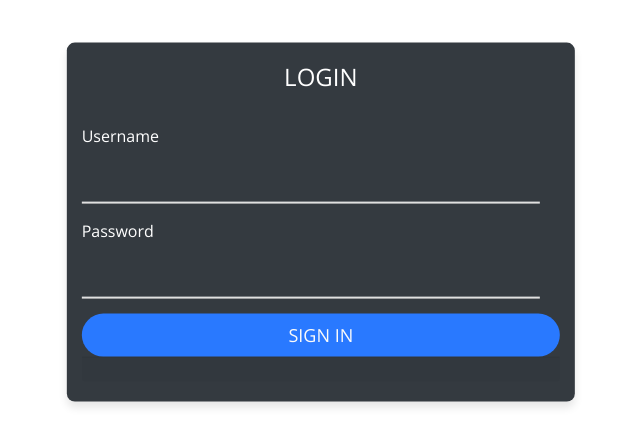
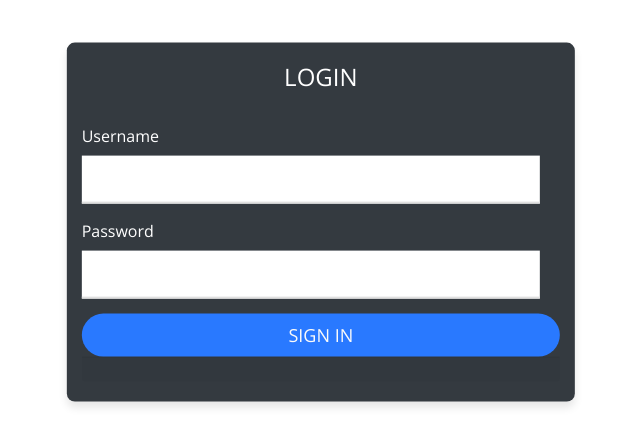
Before and after one commit to anupjungkarki/Online-Learning-System, a Django app: page /login_form/ in a window 1280 px wide. Shown: the part 78-525 px from the top of the page, without its empty margins (375-1015 px from the left). Run offline with Django 3.2, Linux system fonts and the light colour scheme; some libraries are stand-ins or nearby versions.

Commit message:
(Fix:Error)

```diff
--- a/elearn/templates/login.html
+++ b/elearn/templates/login.html
@@ -39,9 +39,9 @@
             <form action="{% url 'login' %}" method="POST">
               {% csrf_token %}
               <label class="text-white">Username</label><br>
-              <input type="text" name="username" required="Fill Username"><br>
+              <input type="text" name="username" required="Fill Username" style="background-color: white"><br>
               <label class="text-white">Password</label><br>
-              <input type="password" name="password" required="Fill Password"><br>
+              <input type="password" name="password" required="Fill Password" style="background-color: white"><br>
               <button>Sign in</button>
             </form>
             <div class="card-footer">
--- /dev/null
+++ b/olsenv/pyvenv.cfg
@@ -0,0 +1,3 @@
+home = C:\Users\Anup karki\AppData\Local\Programs\Python\Python38-32
+include-system-site-packages = false
+version = 3.8.3
```
Also changed, not shown: requirements.txt (added, +19 -0 lines), db.sqlite3, elearn/migrations/0004_alter_announcement_id_alter_answer_id_and_more.py (added), 15 other files.
